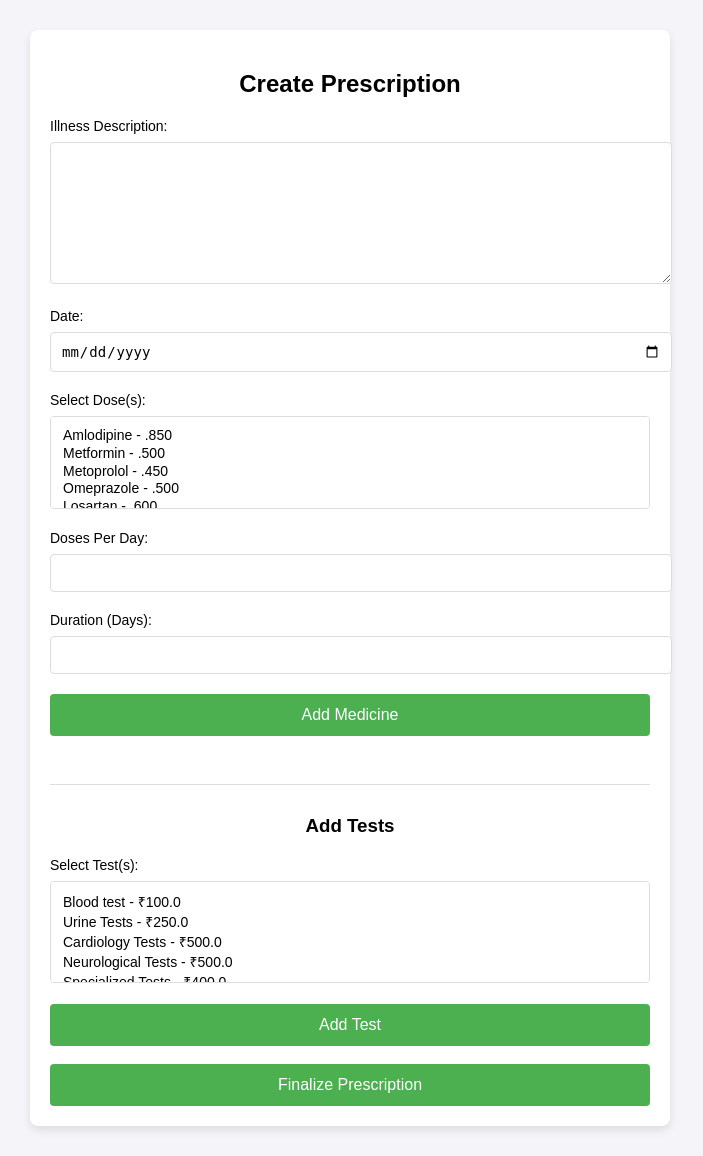
After one commit to Junaid-7080/clinic_management, a Django app: page /prescription/create/39/ in a window 1280 px wide. The commit adds this page. Shown: the whole page, without its empty margins (290-993 px from the left). Run offline with Django 5.2, Linux system fonts and the light colour scheme; data comes from the database, SQL or seed files in the repository; both versions use the stored data as it was after the commit.

Commit message:
thired commit

```diff
--- /dev/null
+++ b/clinic_mgt_pjt/clinic_mgt_app/templates/create_prescription.html
@@ -0,0 +1,104 @@
+<!DOCTYPE html>
+<html lang="en">
+<head>
+    <meta charset="UTF-8">
+    <meta name="viewport" content="width=device-width, initial-scale=1.0">
+    <title>Create Prescription</title>
+    <style>
+        body {
+            font-family: Arial, sans-serif;
+            background-color: #f4f4f9;
+            margin: 0;
+            padding: 0;
+        }
+        .container {
+            max-width: 600px;
+            margin: 30px auto;
+            background-color: #fff;
+            padding: 20px;
+            border-radius: 8px;
+            box-shadow: 0 4px 8px rgba(0, 0, 0, 0.1);
+        }
+        h2, h3 {
+            text-align: center;
+            margin-bottom: 20px;
+        }
+        label {
+            font-size: 14px;
+            margin-bottom: 8px;
+            display: block;
+        }
+        textarea, input[type="date"], input[type="number"], select {
+            width: 100%;
+            padding: 10px;
+            margin-bottom: 20px;
+            border: 1px solid #ddd;
+            border-radius: 4px;
+            font-size: 14px;
+        }
+        textarea {
+            height: 120px;
+            resize: vertical;
+        }
+        button {
+            width: 100%;
+            padding: 12px;
+            background-color: #4CAF50;
+            color: white;
+            font-size: 16px;
+            border: none;
+            border-radius: 4px;
+            cursor: pointer;
+        }
+        button:hover {
+            background-color: #45a049;
+        }
+        .section-divider {
+            margin: 30px 0;
+            border-top: 1px solid #ddd;
+        }
+    </style>
+</head>
+<body>
+    <div class="container">
+        <h2>Create Prescription</h2>
+        <form method="POST">
+            {% csrf_token %}
+
+            <label for="illness_description">Illness Description:</label>
+            <textarea name="illness_description" id="illness_description" required></textarea>
+
+            <label for="date">Date:</label>
+            <input type="date" name="date" id="date" required>
+
+            <label for="dose">Select Dose(s):</label>
+            <select name="dose" id="dose" multiple required>
+                {% for dose in doses %}
+                    <option value="{{ dose.id }}">{{ dose.medicine.name }} - {{ dose.dose }}</option>
+                {% endfor %}
+            </select>
+
+            <label for="per_day">Doses Per Day:</label>
+            <input type="number" name="per_day" id="per_day" min="1" required>
+
+            <label for="duration_days">Duration (Days):</label>
+            <input type="number" name="duration_days" id="duration_days" min="1" required>
+
+            <button type="submit" name="add_medicine">Add Medicine</button><br><br>
+
+            <!-- Tests Section -->
+            <div class="section-divider"></div>
+            <h3>Add Tests</h3>
+            <label for="test">Select Test(s):</label>
+            <select name="test" id="test" multiple>
+                {% for test in tests %}
+                    <option value="{{ test.id }}">{{ test.name }} - ₹{{ test.cost }}</option>
+                {% endfor %}
+            </select>
+            <button type="submit" name="add_test">Add Test</button><br><br>
+
+            <button type="submit" name="final_submit">Finalize Prescription</button>
+        </form>
+    </div>
+</body>
+</html>
--- a/clinic_mgt_pjt/clinic_mgt_app/templates/list_appointments.html
+++ b/clinic_mgt_pjt/clinic_mgt_app/templates/list_appointments.html
@@ -83,7 +83,7 @@
             <a href="{% url 'create_appointment' %}" class="btn">Create New Appointment</a>
         {% endif %}
 
-        {% if appointments %}
+        {% if grouped_appointments %}
             {% for schedule, appointments in grouped_appointments %}
                 <h2>{{ schedule.shifts }}</h2>
                 <table>
@@ -93,7 +93,7 @@
                             <th>Patient</th>
                             <th>Doctor</th>
                             <th>Date</th>
-                            <th></th>
+                            <th>Action</th>
                         </tr>
                     </thead>
                     <tbody>
--- /dev/null
+++ b/clinic_mgt_pjt/clinic_mgt_app/templates/test_detail.html
@@ -0,0 +1,2 @@
+<h2>Test: {{ test.name }}</h2>
+<p>Cost: {{ test.cost }}</p>
--- a/clinic_mgt_pjt/clinic_mgt_app/urls.py
+++ b/clinic_mgt_pjt/clinic_mgt_app/urls.py
@@ -54,6 +54,14 @@ urlpatterns =[
     path('appoinment_conform/',views.appoinment_conform,name='appoinment_conform'),
     path('delete/<int:pk>/',views.appointment_delete, name='appointment_delete'),
 
+    path('prescription/create/<int:appointment_id>/', views.create_prescription, name='create_prescription'),
+    path('prescription/<int:prescription_id>/', views.prescription_detail, name='prescription_detail'),
+    path('medicine/create/', views.create_medicine, name='create_medicine'),
+    path('medicine/<int:medicine_id>/', views.medicine_detail, name='medicine_detail'),
+    path('medicine/<int:medicine_id>/create_dose/', views.create_dose, name='create_dose'),
+    path('test/create/', views.create_test, name='create_test'),
+    path('test/<int:test_id>/', views.test_detail, name='test_detail'),
+
 
 
 
--- a/clinic_mgt_pjt/clinic_mgt_app/views.py
+++ b/clinic_mgt_pjt/clinic_mgt_app/views.py
@@ -1,6 +1,7 @@
 from django.shortcuts import render,redirect
 from django.contrib.auth.models import User
 from .models import *
+from datetime import datetime
 import json
 from .models import CustomUser
 from django.http import HttpResponse
@@ -19,10 +20,10 @@ from operator import attrgetter
 # Create your views here.
 def register(request):
     if request.method == 'POST':
-        username = request.POST.get('Name')  # Match the field name in HTML
+        username = request.POST.get('Name')
         email = request.POST.get('email')
-        password1 = request.POST.get('password')  # Match the field name in HTML
-        password2 = request.POST.get('confirm_password')  # Match the field name in HTML
+        password1 = request.POST.get('password')
+        password2 = request.POST.get('confirm_password')
         role = request.POST.get('role')
 
         if password1 == password2:
@@ -144,11 +145,13 @@ def delete_receptionist(request):
 
 
 def recep_home(request):
-    # Fetch all doctors
+
     doctors = Doctor.objects.all()
 
-    # Fetch the schedule for each doctor
+
     schedules = Schedule.objects.all()
+
+    medicines = Medicine.objects.all()
 
     try:
         # Fetch receptionist profile for the logged-in user
@@ -166,11 +169,13 @@ def recep_home(request):
         except Schedule.DoesNotExist:
             raise Http404("Schedule not found.")
 
-    # Prepare context for the template
+
     context = {
         'receptionist_profile': receptionist_profile,
         'doctors': doctors,
         'schedules': schedules,
+        'medicines': medicines
+
     }
 
     return render(request, 'recep_home.html', context)
@@ -178,14 +183,13 @@ def recep_home(request):
 
 def create_receptionist_profile(request):
     if request.method == 'POST':
-        # Get form data
         name = request.POST.get('name')
         contact_number = request.POST.get('contact_number')
         address = request.POST.get('address')
         clinic_name = request.POST.get('clinic_name')
         emergency_contact = request.POST.get('emergency_contact')
 
-        # Create the ReceptionistProfile
+
         receptionist_profile = ReceptionistProfile(
             recp_user=request.user,
             name=name,
@@ -234,19 +238,13 @@ def patient_home(request):
     patient = Patient.objects.filter(pat_user=request.user).first()
 
     if not patient:
-        # Redirect to a profile creation or error page if the patient doesn't exist
         return render(request, 'patient_profile_missing.html')
-
-    # Assuming the patient exists, fetch their appointments
     appointments = Appointment.objects.filter(patient=patient).select_related('doctor', 'schedule')
 
-    # Fetch all doctors
     doctors = Doctor.objects.all()
-
-    # Fetch schedules related to the listed doctors
     schedules = Schedule.objects.filter(doctor__in=doctors)
 
-    # Pass data to the template
+
     context = {
         'patient': patient,
         'doctors': doctors,
@@ -274,7 +272,7 @@ def patient_create(request):
         # Assuming `pat_user` is the currently logged-in user
         pat_user = request.user if request.user.is_authenticated else None
 
-        # Create a new Patient instance
+
         patient = Patient(
             first_name=first_name,
             last_name=last_name,
@@ -294,7 +292,7 @@ def patient_create(request):
         except Exception as e:
             messages.error(request, f"An error occurred: {e}")
 
-    # If GET request, render the template with the form
+
     return render(request,'patient_create.html')
 
 
@@ -445,17 +443,28 @@ def create_appointment(request):
         patient_id = request.POST.get('patient')
         doctor_id = request.POST.get('doctor')
         schedule_id = request.POST.get('schedule')
+        appointment_date = request.POST.get('date')
 
         # Validate input and fetch related objects
         patient = get_object_or_404(Patient, id=patient_id)
         doctor = get_object_or_404(Doctor, id=doctor_id)
         schedule = get_object_or_404(Schedule, id=schedule_id)
 
+        # Convert date string to a datetime object
+        try:
+            appointment_date = datetime.strptime(appointment_date, '%Y-%m-%d').date()
+        except ValueError:
+            return render(request, 'create_appointment.html', {
+                'patients': Patient.objects.filter(pat_user__role=4),
+                'doctors': Doctor.objects.filter(doctor_user__role=3),
+                'schedules': Schedule.objects.all(),
+                'error_message': 'Invalid date format. Please use YYYY-MM-DD.',
+            })
+
         # Check if an appointment already exists for the same patient, doctor, schedule, and date
         if Appointment.objects.filter(
-            patient=patient, doctor=doctor, schedule=schedule, date=now().date()
+            patient=patient, doctor=doctor, schedule=schedule, date=appointment_date
         ).exists():
-            # Provide error context
             return render(request, 'create_appointment.html', {
                 'patients': Patient.objects.filter(pat_user__role=4),
                 'doctors': Doctor.objects.filter(doctor_user__role=3),
@@ -468,19 +477,17 @@ def create_appointment(request):
             patient=patient,
             doctor=doctor,
             schedule=schedule,
+            date=appointment_date
         )
         appointment.save()
 
-        # Redirect to a confirmation page (update the URL name as needed)
         return redirect('appoinment_conform')
 
-    # Handle AJAX request for fetching schedules
     if request.headers.get('X-Requested-With') == 'XMLHttpRequest':
         doctor_id = request.GET.get('doctor_id')
         schedules = Schedule.objects.filter(doctor_id=doctor_id).values('id', 'day', 'shifts')
         return JsonResponse({'schedules': list(schedules)})
 
-    # Prepare context data for the GET request
     context = {
         'patients': Patient.objects.filter(pat_user__role=4),
         'doctors': Doctor.objects.filter(doctor_user__role=3),
@@ -490,7 +497,43 @@ def create_appointment(request):
 
 def appointment_detail(request, pk):
     appointment = get_object_or_404(Appointment, pk=pk)
-    return render(request, 'appointment_detail.html', {'appointment': appointment})
+
+    # Fetch related patient
+    patient = appointment.patient
+
+    # Check if the logged-in user is a doctor
+    doctor = Doctor.objects.filter(doctor_user=request.user).exists()
+
+    # Fetch the prescription related to the appointment
+    prescription = Prescription.objects.filter(appointment=appointment).first()
+
+    # Fetch medicines related to the prescription
+    medicines = []
+    tests = []
+    if prescription:
+        # Fetch related PrescriptionMedicine and Dose, including medicine details
+        medicines = (
+            prescription.prescriptionmedicine_set
+            .select_related('dose__medicine')
+            .all()
+        )
+        # Fetch related PrescriptionTest, including test details
+        tests = prescription.prescriptiontest_set.select_related('test').all()
+
+    context = {
+        'appointment': appointment,
+        'patient': patient,
+        'doctor': doctor,
+        'prescription': prescription,
+        'medicines': medicines,
+        'tests': tests,
+    }
+
+    return render(request, 'appointment_detail.html', context)
+
+
+
+
 
 
 
@@ -504,10 +547,10 @@ def list_appointments(request):
 
     if request.user.role == 2:  # Assuming role '2' for doctors
         # Fetch only the appointments for the logged-in doctor
-        appointments = Appointment.objects.filter(doctor=request.user).select_related('patient', 'doctor', 'schedule').order_by('schedule__shifts')
+        appointments = Appointment.objects.filter(doctor=request.user).select_related('patient', 'doctor', 'schedule').order_by('schedule__shifts','id')
     else:
         # For other users (e.g., patients), fetch all appointments
-        appointments = Appointment.objects.filter(doctor=doctor_profile).select_related('patient', 'doctor', 'schedule').order_by('schedule__shifts')
+        appointments = Appointment.objects.filter(doctor=doctor_profile).select_related('patient', 'doctor', 'schedule').order_by('schedule__shifts','id')
 
     # Group appointments by schedule
     grouped_appointments = []
@@ -546,6 +589,193 @@ def appointment_delete(request, pk):
     return render(request, 'appointment_delete.html', context)
 
 
+
+
+
+
+def create_prescription(request, appointment_id):
+    # Fetch all available medicines, tests, and the current appointment
+    medicines = Medicine.objects.all()
+    tests = Test.objects.all()
+    appointment = get_object_or_404(Appointment, id=appointment_id)
+
+    # Retrieve or initialize a prescription for the appointment
+    prescription = Prescription.objects.filter(appointment=appointment).first()
+
+    if not prescription and request.method == 'POST' and 'final_submit' in request.POST:
+        # Create a new prescription when "Finalize Prescription" is clicked
+        illness_description = request.POST.get('illness_description')
+        date = request.POST.get('date')
+
+        prescription = Prescription.objects.create(
+            appointment=appointment,
+            illness_description=illness_description,
+            patient=appointment.patient,
+            doctor=appointment.doctor,
+            date=date
+        )
+        return redirect('create_prescription', appointment_id=appointment_id)
+
+    if request.method == 'POST' and 'add_medicine' in request.POST:
+        if not prescription:
+            # Ensure the prescription is created before adding medicines
+            return render(request, 'create_prescription.html', {
+                'appointment': appointment,
+                'doses': Dose.objects.all(),
+                'error': 'You must finalize the prescription before adding medicines.',
+            })
+
+        # Retrieve data from POST for medicines
+        dose_ids = request.POST.getlist('dose')  # Allows multiple selection
+        per_day = request.POST.get('per_day')
+        duration_days = request.POST.get('duration_days')
+
+        if not dose_ids or not per_day or not duration_days:
+            # Validation check for missing inputs
+            return render(request, 'create_prescription.html', {
+                'appointment': appointment,
+                'doses': Dose.objects.all(),
+                'prescription': prescription,
+                'error': 'All fields are required to add medicines.',
+            })
+
+        # Add medicines to the prescription
+        for dose_id in dose_ids:
+            try:
+                dose = Dose.objects.get(id=dose_id)
+                PrescriptionMedicine.objects.create(
+                    prescription=prescription,
+                    dose=dose,
+                    per_day=per_day,
+                    duration_days=duration_days,
+                )
+            except Dose.DoesNotExist:
+                # Skip invalid or missing dose IDs
+                continue
+
+        # Redirect to the same page to refresh data
+        return redirect('create_prescription', appointment_id=appointment_id)
+
+    if request.method == 'POST' and 'add_test' in request.POST:
+        if not prescription:
+            # Ensure the prescription is created before adding tests
+            return render(request, 'create_prescription.html', {
+                'appointment': appointment,
+                'tests': tests,
+                'error': 'You must finalize the prescription before adding tests.',
+            })
+
+        # Retrieve data from POST for tests
+        test_ids = request.POST.getlist('test')  # Allows multiple selection
+
+        if not test_ids:
+            # Validation check for missing tests
+            return render(request, 'create_prescription.html', {
+                'appointment': appointment,
+                'tests': tests,
+                'prescription': prescription,
+                'error': 'Please select at least one test to add.',
+            })
+
+        # Add tests to the prescription
+        for test_id in test_ids:
+            try:
+                test = Test.objects.get(id=test_id)
+                PrescriptionTest.objects.create(
+                    prescription=prescription,
+                    test=test,
+                )
+            except Test.DoesNotExist:
+                # Skip invalid or missing test IDs
+                continue
+
+        # Redirect to the same page to refresh data
+        return redirect('create_prescription', appointment_id=appointment_id)
+
+    # Render the prescription form with context data
+    context = {
+        'appointment': appointment,
+        'doses': Dose.objects.all(),
+        'prescription': prescription,
+        'medicines': medicines,
+        'tests': tests,
+    }
+    return render(request, 'create_prescription.html', context)
+
+
+
+
+
+
+
+def prescription_detail(request, prescription_id):
+    prescription = get_object_or_404(Prescription, id=prescription_id)
+    medicines = PrescriptionMedicine.objects.filter(prescription=prescription)
+    return render(request, 'prescription_detail.html', {'prescription': prescription, 'medicines': medicines})
+
+
+
+
+
+def create_medicine(request):
+    # Fetch all medicines from the database
+    medicines = Medicine.objects.all()
+
+    if request.method == 'POST':
+        # Get the selected medicine id
+        medicine_id = request.POST.get('medicine')
+
+        # You can now use this ID for whatever you need (e.g., create a dose)
+        medicine = Medicine.objects.get(id=medicine_id)
+
+        # Logic for creating a dose or other functionality can go here
+        # For example:
+        # Dose.objects.create(medicine=medicine, dose=dose_value, cost=cost_value)
+
+        return redirect('medicine_detail', medicine_id=medicine.id)  # Redirect after successful action
+
+    return render(request, 'create_medicine.html', {'medicines': medicines})
+
+
+
+def medicine_detail(request, medicine_id):
+    medicine = get_object_or_404(Medicine, id=medicine_id)
+    doses = Dose.objects.filter(medicine=medicine)
+    return render(request, 'medicine_detail.html', {'medicine': medicine, 'doses': doses})
+
+
+def create_dose(request, medicine_id):
+    medicine = get_object_or_404(Medicine, id=medicine_id)
+    if request.method == 'POST':
+        dose = request.POST.get('dose')
+        cost = request.POST.get('cost')
+
+        Dose.objects.create(medicine=medicine, dose=dose, cost=cost)
+        return redirect('medicine_detail', medicine_id=medicine.id)
+
+    return render(request, 'create_dose.html', {'medicine': medicine})
+
+
+def create_test(request):
+    if request.method == 'POST':
+        name = request.POST.get('name')
+        cost = request.POST.get('cost')
+        test = Test.objects.create(name=name, cost=cost)
+        return redirect('test_detail', test_id=test.id)
+
+    return render(request, 'create_test.html')
+
+
+def test_detail(request, test_id):
+    test = get_object_or_404(Test, id=test_id)
+    return render(request, 'test_detail.html', {'test': test})
+
+
+
+
+
+
+
 def add_recep(request,id):
     main = CustomUser.objects.get(id=id)
     context = {'main':main}
```
Also changed, not shown: clinic_mgt_pjt/clinic_mgt_app/admin.py (+12 -0 lines), clinic_mgt_pjt/clinic_mgt_app/models.py (+47 -0 lines), clinic_mgt_pjt/clinic_mgt_app/templates/appointment_detail.html (+98 -6 lines), clinic_mgt_pjt/clinic_mgt_app/templates/create_appointment.html (+5 -3 lines), clinic_mgt_pjt/clinic_mgt_app/templates/create_dose.html (added, +10 -0 lines), clinic_mgt_pjt/clinic_mgt_app/templates/create_medicine.html (added, +25 -0 lines), clinic_mgt_pjt/clinic_mgt_app/templates/create_test.html (added, +10 -0 lines), clinic_mgt_pjt/clinic_mgt_app/templates/medicine_detail.html (added, +10 -0 lines), clinic_mgt_pjt/clinic_mgt_app/templates/prescription_detail.html (added, +83 -0 lines), clinic_mgt_pjt/clinic_mgt_app/templates/recep_base.html (+8 -0 lines), clinic_mgt_pjt/clinic_mgt_app/migrations/0003_prescription.py (added), clinic_mgt_pjt/clinic_mgt_app/migrations/0004_medicine_test_dose.py (added), clinic_mgt_pjt/clinic_mgt_app/migrations/0005_prescriptionmedicine_prescriptiontest.py (added), clinic_mgt_pjt/db.sqlite3.
